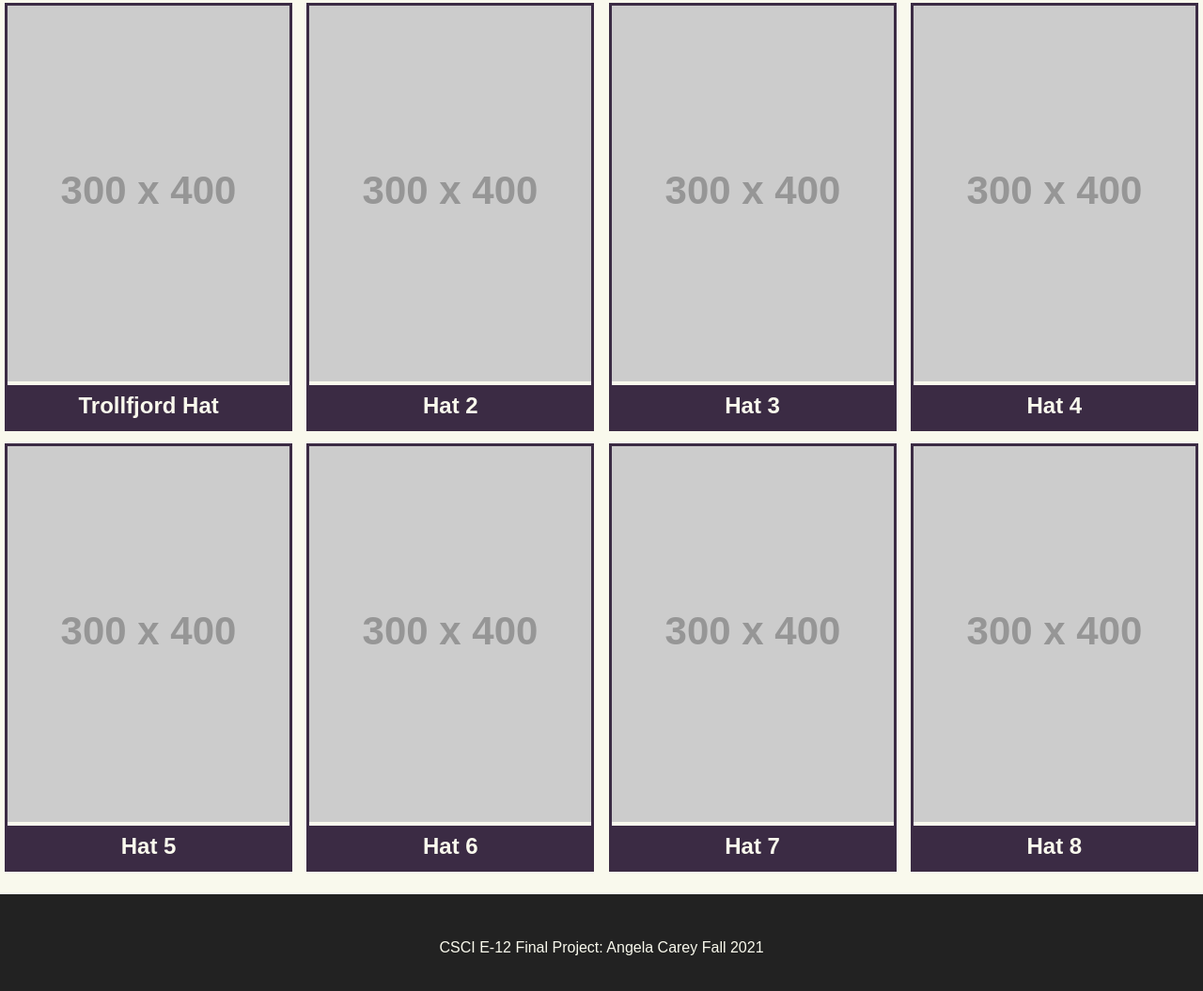
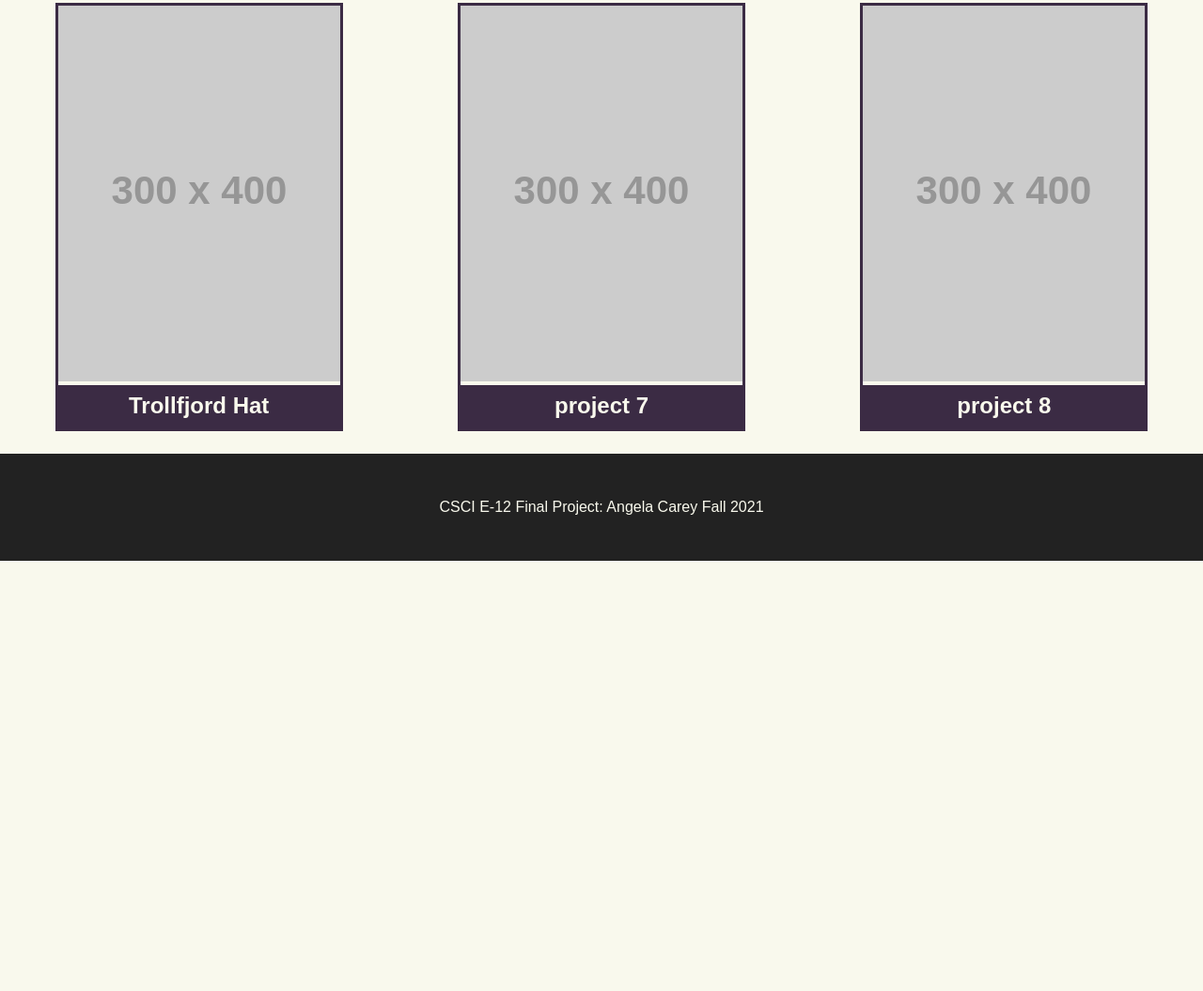
Before and after one commit to AngelaKC/angelaknitsnow, a plain HTML site: page category.html in a window 1280 px wide. Shown: the part 255-1310 px from the top of the page at 94% size. After the commit the page ends 852 px from the top, so only its background shows below. Drawn offline with nearby package versions, Linux system fonts and the light colour scheme; placeholder pictures from the web are drawn by us.

Commit message:
using helper function to pull in category

```diff
--- a/category.html
+++ b/category.html
@@ -5,17 +5,17 @@
     <meta http-equiv="X-UA-Compatible" content="IE=edge" />
     <meta name="viewport" content="width=device-width, initial-scale=1.0" />
     <title>AKN: Hats</title>
-    <!-- <script
+    <script
       src="https://cdnjs.cloudflare.com/ajax/libs/handlebars.js/4.7.7/handlebars.min.js"
       integrity="sha512-RNLkV3d+aLtfcpEyFG8jRbnWHxUqVZozacROI4J2F1sTaDqo1dPQYs01OMi1t1w9Y2FdbSCDSQ2ZVdAC8bzgAg=="
       crossorigin="anonymous"
       referrerpolicy="no-referrer"
-    ></script> -->
-    <!-- <script src="scripts/templates.js"></script> -->
+    ></script>
+    <script src="scripts/templates.js"></script>
     <script src="scripts/navigation.js"></script>
 
     <link rel="stylesheet" href="styles/site.css" />
-    <!-- <script src="scripts/projectData.js"></script> -->
+    <script src="scripts/projectData.js"></script>
     <script>
       window.addEventListener("DOMContentLoaded", function () {
         renderTemplate();
@@ -37,7 +37,7 @@
             <a href="#">Cowls/Shawls</a>
           </li>
           <li>
-            <a href="#">Hats</a>
+            <a href="category.html"">Hats</a>
           </li>
           <li>
             <a href="#">Mittens</a>
@@ -50,55 +50,20 @@
     </header>
     <main>
       <div id="projects">
-        <article>
-          <img src="https://via.placeholder.com/300x400" />
-          <a href="detail.html">
-            <h2>Trollfjord Hat</h2>
-          </a>
-        </article>
-        <article>
-          <img src="https://via.placeholder.com/300x400" />
-          <a href="#">
-            <h2>Hat 2</h2>
-          </a>
-        </article>
-        <article>
-          <img src="https://via.placeholder.com/300x400" />
-          <a href="#">
-            <h2>Hat 3</h2>
-          </a>
-        </article>
-        <article>
-          <img src="https://via.placeholder.com/300x400" />
-          <a href="#">
-            <h2>Hat 4</h2>
-          </a>
-        </article>
-        <article>
-          <img src="https://via.placeholder.com/300x400" />
-          <a href="#">
-            <h2>Hat 5</h2>
-          </a>
-        </article>
-        <article>
-          <img src="https://via.placeholder.com/300x400" />
-          <a href="#">
-            <h2>Hat 6</h2>
-          </a>
-        </article>
-        <article>
-          <img src="https://via.placeholder.com/300x400" />
-          <a href="#">
-            <h2>Hat 7</h2>
-          </a>
-        </article>
-        <article>
-          <img src="https://via.placeholder.com/300x400" />
-          <a href="#">
-            <h2>Hat 8</h2>
-          </a>
-        </article>
-      </div>
+        <template id="project-template">
+            {{#each projects}}
+              {{#if_eq category 'Hat'}}
+              <article>
+                  <!-- <a href="{{ detail_url}}"> -->
+                  <img src="{{image_thumb}}" />
+                  <a href="{{ detail_url}}">
+                      <h2>{{ title }}</h2>
+                  </a>
+              </article>
+              {{/if_eq}}
+            {{/each}}
+        </template>
+    </div>
     </main>
     <footer>
       <p>CSCI E-12 Final Project: Angela Carey Fall 2021</p>
--- a/scripts/templates.js
+++ b/scripts/templates.js
@@ -5,3 +5,12 @@ function renderTemplate() {
   let testCourseHtml = template(projectDataObject);
   document.getElementById("projects").innerHTML = testCourseHtml;
 }
+// https://handlebarsjs.com/guide/block-helpers.html#conditionals
+
+Handlebars.registerHelper("if_eq", function (category, value, options) {
+  if (category == value) {
+      return options.fn(this);
+  } else {
+      return options.inverse(this);
+  }
+});
```
Also changed, not shown: detail.html (+1 -1 lines), index.html (+1 -1 lines).
